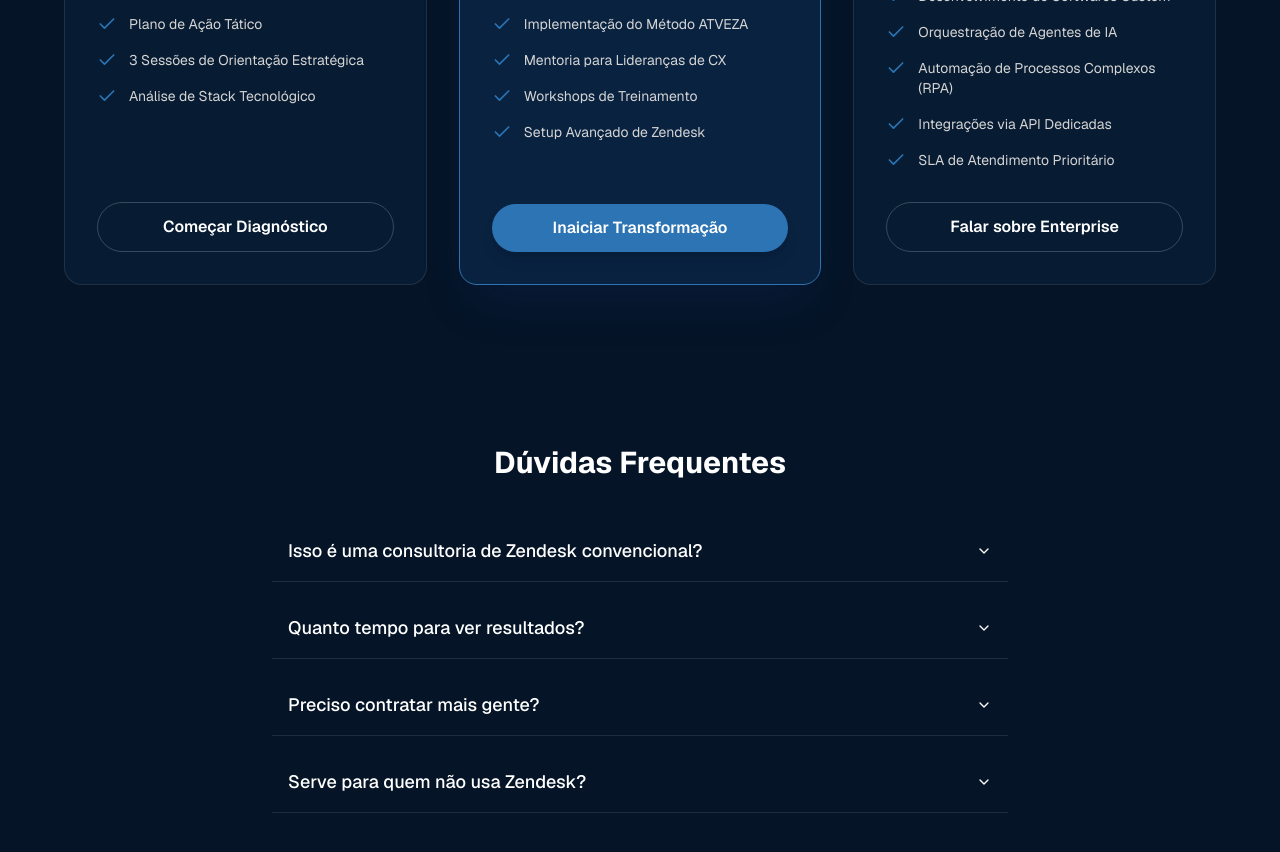
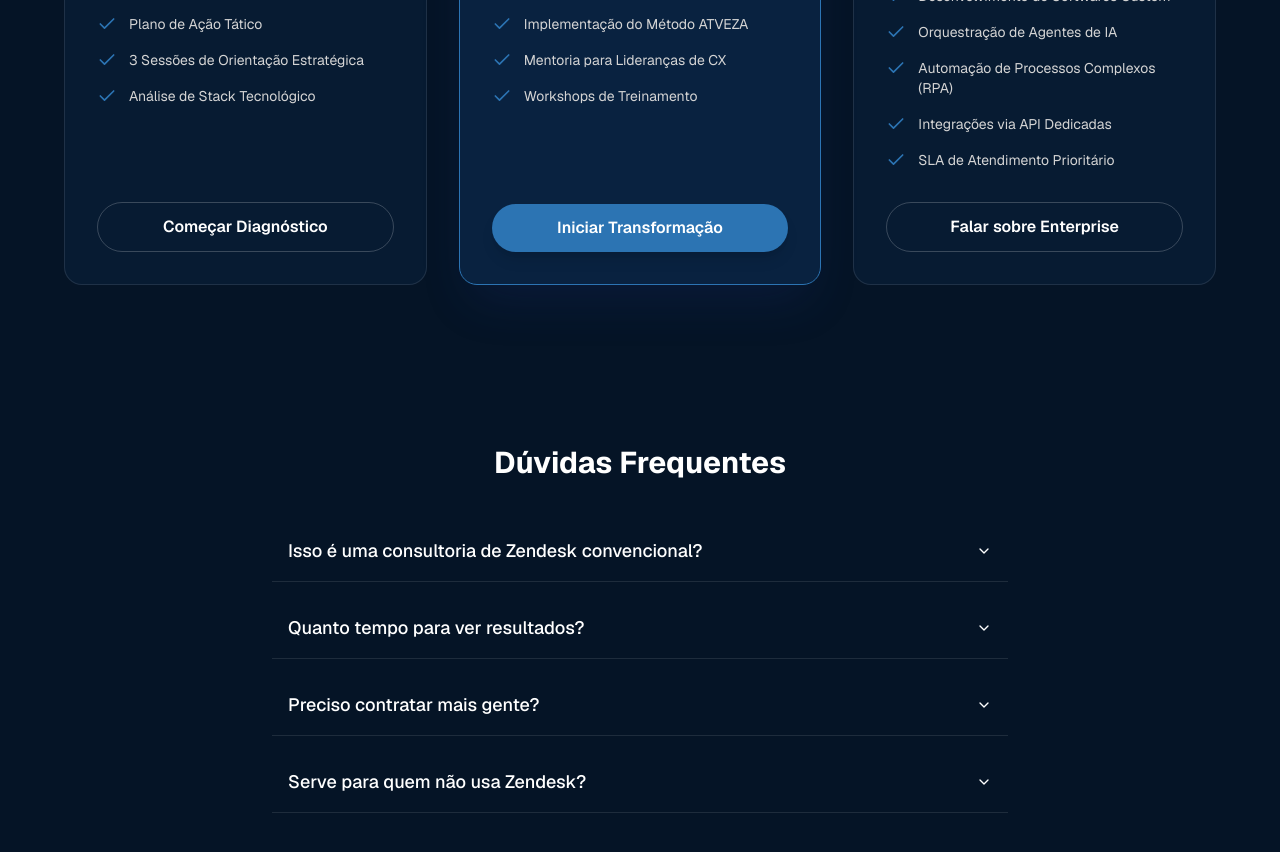
Before and after one commit to athossouza/atveza-next, a Next.js app: page / in a window 1280 px wide. Shown: the part 2580-3432 px from the top of the page. Built offline with nearby package versions, Linux system fonts and the light colour scheme.

Commit message:
style: remove specific zendesk setup from pricing and fix cta typo

```diff
--- a/components/pricing-section.tsx
+++ b/components/pricing-section.tsx
@@ -23,10 +23,9 @@ const tiers = [
             "Acompanhamento Mensal (12 meses)",
             "Implementação do Método ATVEZA",
             "Mentoria para Lideranças de CX",
-            "Workshops de Treinamento",
-            "Setup Avançado de Zendesk"
+            "Workshops de Treinamento"
         ],
-        cta: "Inaiciar Transformação",
+        cta: "Iniciar Transformação",
         highlight: true, // Destaque visual
     },
     {
```
